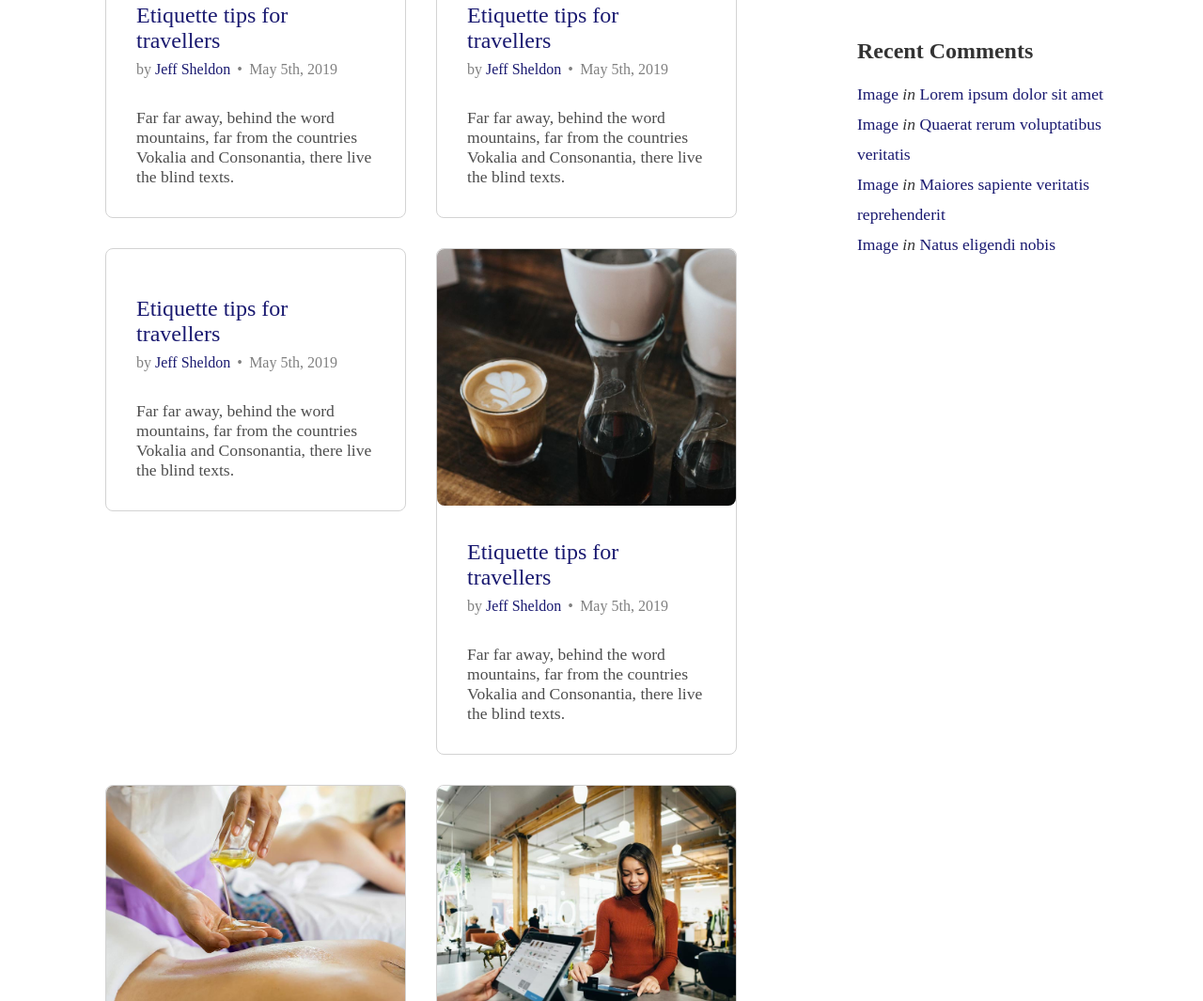
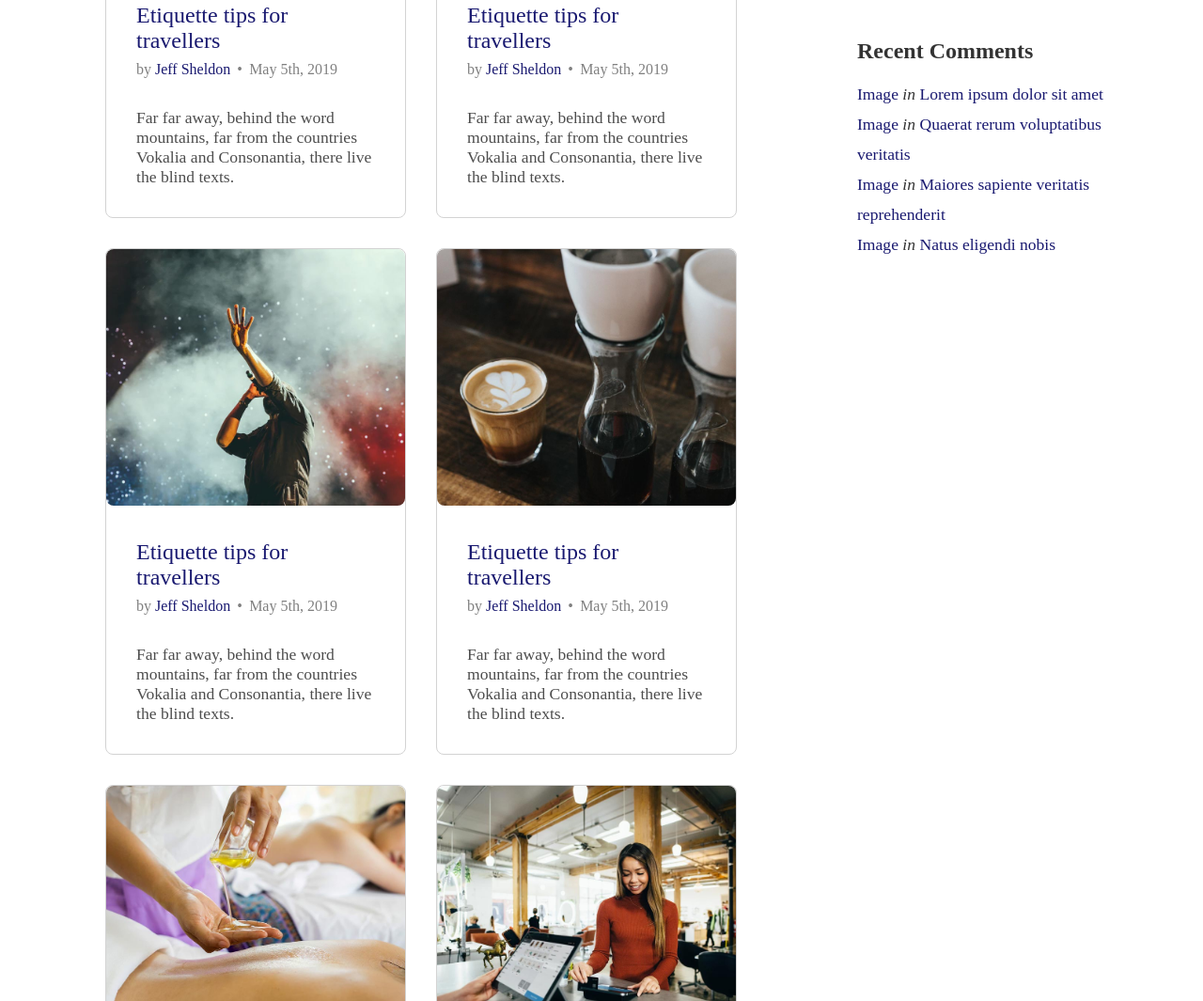
Before and after one commit to Mahesh-95/Responsive-Website2, a plain HTML site: page blog.html in a window 1280 px wide. Shown: the part 887-1952 px from the top of the page at 94% size. Drawn offline with Linux system fonts and the light colour scheme.

Commit message:
Update blog.html

```diff
--- a/blog.html
+++ b/blog.html
@@ -77,7 +77,7 @@
                 <div class="column3">
                     <div class="article">
                         <div class="article-img">
-                            <img srimages/img_3.jpg" alt="">
+                            <img src="images/img_3.jpg" alt="">
                         </div>
                         <div class="article-content">
                             <a>Etiquette tips for travellers</a>
```
